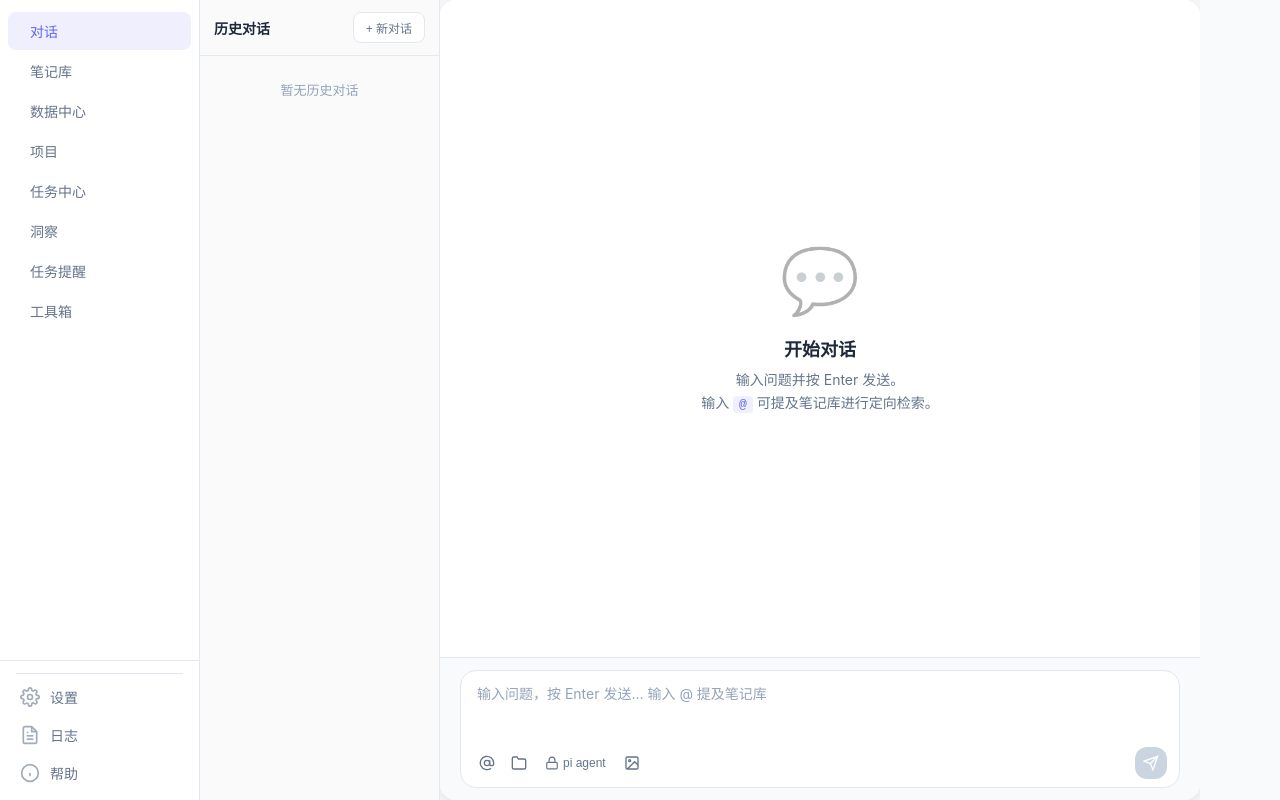
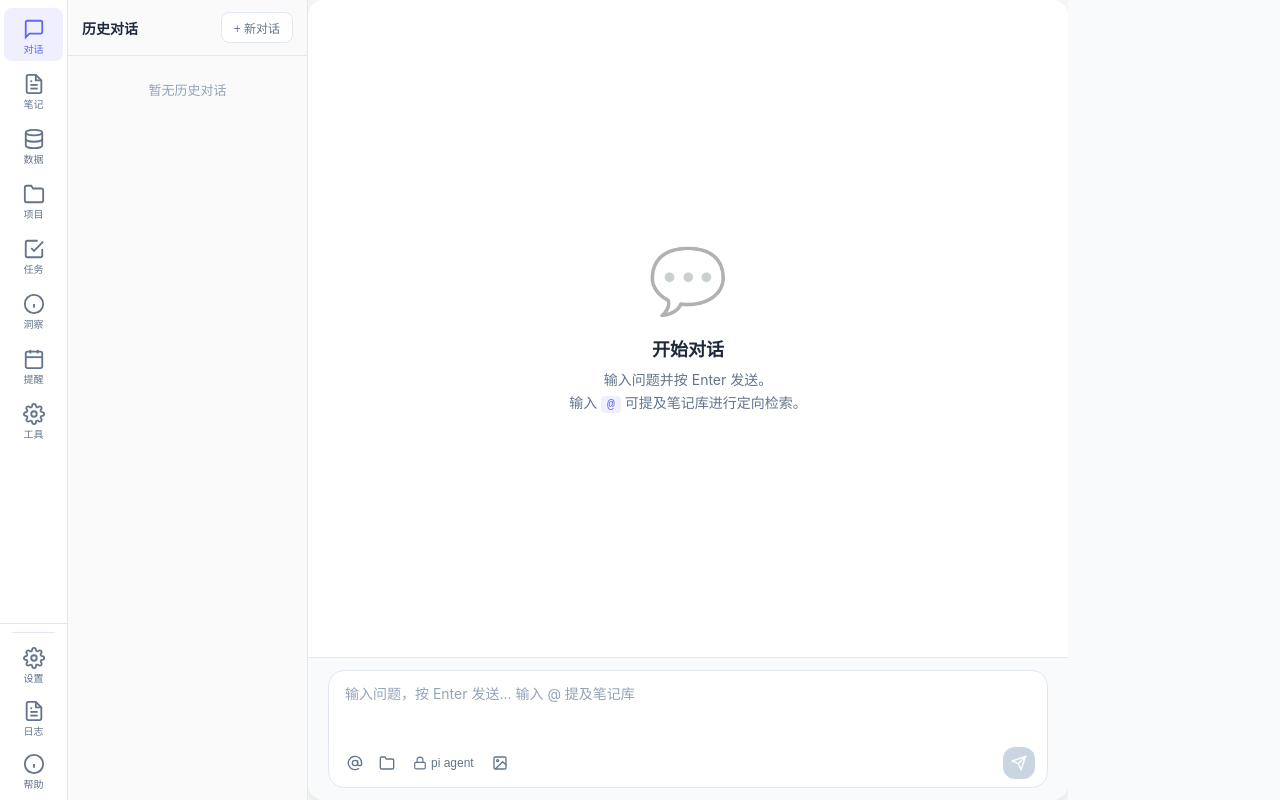
Before and after one commit to zeasin/qihang-ai-assistant, a Vue app: page /notes#/chat in a window 1280 px wide. Built offline with nearby package versions, Linux system fonts and the light colour scheme.

Commit message:
美化UI

```diff
--- a/src/components/AppSidebar.vue
+++ b/src/components/AppSidebar.vue
@@ -7,37 +7,25 @@
         :to="item.path"
         class="nav-item"
         :class="{ active: isActive(item.path) }"
+        :title="item.label"
       >
-        <span v-html="item.icon"></span>
+        <span class="nav-icon" v-html="item.icon"></span>
         <span class="nav-label">{{ item.label }}</span>
       </router-link>
     </nav>
 
     <div class="sidebar-footer">
       <div class="footer-divider"></div>
-      <router-link to="/config" class="nav-item" :class="{ active: isActive('/config') }">
-        <svg viewBox="0 0 24 24" fill="none" stroke="currentColor" stroke-width="2">
-          <circle cx="12" cy="12" r="3"/>
-          <path d="M19.4 15a1.65 1.65 0 0 0 .33 1.82l.06.06a2 2 0 0 1 0 2.83 2 2 0 0 1-2.83 0l-.06-.06a1.65 1.65 0 0 0-1.82-.33 1.65 1.65 0 0 0-1 1.51V21a2 2 0 0 1-2 2 2 2 0 0 1-2-2v-.09A1.65 1.65 0 0 0 9 19.4a1.65 1.65 0 0 0-1.82.33l-.06.06a2 2 0 0 1-2.83 0 2 2 0 0 1 0-2.83l.06-.06a1.65 1.65 0 0 0 .33-1.82 1.65 1.65 0 0 0-1.51-1H3a2 2 0 0 1-2-2 2 2 0 0 1 2-2h.09A1.65 1.65 0 0 0 4.6 9a1.65 1.65 0 0 0-.33-1.82l-.06-.06a2 2 0 0 1 0-2.83 2 2 0 0 1 2.83 0l.06.06a1.65 1.65 0 0 0 1.82.33H9a1.65 1.65 0 0 0 1-1.51V3a2 2 0 0 1 2-2 2 2 0 0 1 2 2v.09a1.65 1.65 0 0 0 1 1.51 1.65 1.65 0 0 0 1.82-.33l.06-.06a2 2 0 0 1 2.83 0 2 2 0 0 1 0 2.83l-.06.06a1.65 1.65 0 0 0-.33 1.82V9a1.65 1.65 0 0 0 1.51 1H21a2 2 0 0 1 2 2 2 2 0 0 1-2 2h-.09a1.65 1.65 0 0 0-1.51 1z"/>
-        </svg>
+      <router-link to="/config" class="nav-item" :class="{ active: isActive('/config') }" title="设置">
+        <span class="nav-icon"><svg viewBox="0 0 24 24" fill="none" stroke="currentColor" stroke-width="2"><circle cx="12" cy="12" r="3"/><path d="M19.4 15a1.65 1.65 0 0 0 .33 1.82l.06.06a2 2 0 0 1 0 2.83 2 2 0 0 1-2.83 0l-.06-.06a1.65 1.65 0 0 0-1.82-.33 1.65 1.65 0 0 0-1 1.51V21a2 2 0 0 1-2 2 2 2 0 0 1-2-2v-.09A1.65 1.65 0 0 0 9 19.4a1.65 1.65 0 0 0-1.82.33l-.06.06a2 2 0 0 1-2.83 0 2 2 0 0 1 0-2.83l.06-.06a1.65 1.65 0 0 0 .33-1.82 1.65 1.65 0 0 0-1.51-1H3a2 2 0 0 1-2-2 2 2 0 0 1 2-2h.09A1.65 1.65 0 0 0 4.6 9a1.65 1.65 0 0 0-.33-1.82l-.06-.06a2 2 0 0 1 0-2.83 2 2 0 0 1 2.83 0l.06.06a1.65 1.65 0 0 0 1.82.33H9a1.65 1.65 0 0 0 1-1.51V3a2 2 0 0 1 2-2 2 2 0 0 1 2 2v.09a1.65 1.65 0 0 0 1 1.51 1.65 1.65 0 0 0 1.82-.33l.06-.06a2 2 0 0 1 2.83 0 2 2 0 0 1 0 2.83l-.06.06a1.65 1.65 0 0 0-.33 1.82V9a1.65 1.65 0 0 0 1.51 1H21a2 2 0 0 1 2 2 2 2 0 0 1-2 2h-.09a1.65 1.65 0 0 0-1.51 1z"/></svg></span>
         <span class="nav-label">设置</span>
       </router-link>
-      <router-link to="/log" class="nav-item" :class="{ active: isActive('/log') }">
-        <svg viewBox="0 0 24 24" fill="none" stroke="currentColor" stroke-width="2">
-          <path d="M14 2H6a2 2 0 0 0-2 2v16a2 2 0 0 0 2 2h12a2 2 0 0 0 2-2V8z"/>
-          <polyline points="14 2 14 8 20 8"/>
-          <line x1="16" y1="13" x2="8" y2="13"/>
-          <line x1="16" y1="17" x2="8" y2="17"/>
-          <polyline points="10 9 9 9 8 9"/>
-        </svg>
+      <router-link to="/log" class="nav-item" :class="{ active: isActive('/log') }" title="日志">
+        <span class="nav-icon"><svg viewBox="0 0 24 24" fill="none" stroke="currentColor" stroke-width="2"><path d="M14 2H6a2 2 0 0 0-2 2v16a2 2 0 0 0 2 2h12a2 2 0 0 0 2-2V8z"/><polyline points="14 2 14 8 20 8"/><line x1="16" y1="13" x2="8" y2="13"/><line x1="16" y1="17" x2="8" y2="17"/><polyline points="10 9 9 9 8 9"/></svg></span>
         <span class="nav-label">日志</span>
       </router-link>
-      <router-link to="/help" class="nav-item" :class="{ active: isActive('/help') }">
-        <svg viewBox="0 0 24 24" fill="none" stroke="currentColor" stroke-width="2">
-          <circle cx="12" cy="12" r="10"/>
-          <line x1="12" y1="16" x2="12" y2="12"/>
-          <line x1="12" y1="8" x2="12.01" y2="8"/>
-        </svg>
+      <router-link to="/help" class="nav-item" :class="{ active: isActive('/help') }" title="帮助">
+        <span class="nav-icon"><svg viewBox="0 0 24 24" fill="none" stroke="currentColor" stroke-width="2"><circle cx="12" cy="12" r="10"/><line x1="12" y1="16" x2="12" y2="12"/><line x1="12" y1="8" x2="12.01" y2="8"/></svg></span>
         <span class="nav-label">帮助</span>
       </router-link>
     </div>
@@ -57,12 +45,12 @@ const navItems = [
   },
   {
     path: '/notes',
-    label: '笔记库',
+    label: '笔记',
     icon: '<svg viewBox="0 0 24 24" fill="none" stroke="currentColor" stroke-width="2"><path d="M14 2H6a2 2 0 0 0-2 2v16a2 2 0 0 0 2 2h12a2 2 0 0 0 2-2V8z"/><polyline points="14 2 14 8 20 8"/><line x1="16" y1="13" x2="8" y2="13"/><line x1="16" y1="17" x2="8" y2="17"/><polyline points="10 9 9 9 8 9"/></svg>'
   },
   {
     path: '/data',
-    label: '数据中心',
+    label: '数据',
     icon: '<svg viewBox="0 0 24 24" fill="none" stroke="currentColor" stroke-width="2"><ellipse cx="12" cy="5" rx="9" ry="3"/><path d="M21 12c0 1.66-4 3-9 3s-9-1.34-9-3"/><path d="M3 5v14c0 1.66 4 3 9 3s9-1.34 9-3V5"/></svg>'
   },
   {
@@ -72,7 +60,7 @@ const navItems = [
   },
   {
     path: '/tasks',
-    label: '任务中心',
+    label: '任务',
     icon: '<svg viewBox="0 0 24 24" fill="none" stroke="currentColor" stroke-width="2"><path d="M9 11l3 3L22 4"/><path d="M21 12v7a2 2 0 0 1-2 2H5a2 2 0 0 1-2-2V5a2 2 0 0 1 2-2h11"/></svg>'
   },
   {
@@ -82,12 +70,12 @@ const navItems = [
   },
   {
     path: '/planner',
-    label: '任务提醒',
+    label: '提醒',
     icon: '<svg viewBox="0 0 24 24" fill="none" stroke="currentColor" stroke-width="2"><rect x="3" y="4" width="18" height="18" rx="2" ry="2"/><line x1="16" y1="2" x2="16" y2="6"/><line x1="8" y1="2" x2="8" y2="6"/><line x1="3" y1="10" x2="21" y2="10"/></svg>'
   },
   {
     path: '/tools',
-    label: '工具箱',
+    label: '工具',
     icon: '<svg viewBox="0 0 24 24" fill="none" stroke="currentColor" stroke-width="2"><circle cx="12" cy="12" r="3"/><path d="M19.4 15a1.65 1.65 0 0 0 .33 1.82l.06.06a2 2 0 0 1 0 2.83 2 2 0 0 1-2.83 0l-.06-.06a1.65 1.65 0 0 0-1.82-.33 1.65 1.65 0 0 0-1 1.51V21a2 2 0 0 1-2 2 2 2 0 0 1-2-2v-.09A1.65 1.65 0 0 0 9 19.4a1.65 1.65 0 0 0-1.82.33l-.06.06a2 2 0 0 1-2.83 0 2 2 0 0 1 0-2.83l.06-.06a1.65 1.65 0 0 0 .33-1.82 1.65 1.65 0 0 0-1.51-1H3a2 2 0 0 1-2-2 2 2 0 0 1 2-2h.09A1.65 1.65 0 0 0 4.6 9a1.65 1.65 0 0 0-.33-1.82l-.06-.06a2 2 0 0 1 0-2.83 2 2 0 0 1 2.83 0l.06.06a1.65 1.65 0 0 0 1.82.33H9a1.65 1.65 0 0 0 1-1.51V3a2 2 0 0 1 2-2 2 2 0 0 1 2 2v.09a1.65 1.65 0 0 0 1 1.51 1.65 1.65 0 0 0 1.82-.33l.06-.06a2 2 0 0 1 2.83 0 2 2 0 0 1 0 2.83l-.06.06a1.65 1.65 0 0 0-.33 1.82V9a1.65 1.65 0 0 0 1.51 1H21a2 2 0 0 1 2 2 2 2 0 0 1-2 2h-.09a1.65 1.65 0 0 0-1.51 1z"/></svg>'
   }
 ];
@@ -99,7 +87,7 @@ const isActive = (path: string) => {
 
 <style scoped>
 .sidebar {
-  width: 200px;
+  width: 68px;
   background: var(--bg-sidebar);
   border-right: 1px solid var(--border);
   display: flex;
@@ -112,22 +100,23 @@ const isActive = (path: string) => {
   display: flex;
   flex-direction: column;
   gap: 2px;
-  padding: 12px 8px;
+  padding: 8px 4px;
   overflow-y: auto;
 }
 
 .nav-item {
   display: flex;
+  flex-direction: column;
   align-items: center;
-  gap: 10px;
-  padding: 9px 12px;
+  gap: 3px;
+  padding: 10px 2px 6px;
   cursor: pointer;
   color: var(--text-secondary);
-  font-size: 14px;
+  font-size: 10px;
   transition: all 0.15s;
   border-radius: var(--radius-sm);
   text-decoration: none;
-  white-space: nowrap;
+  line-height: 1.2;
 }
 
 .nav-item:hover {
@@ -138,23 +127,41 @@ const isActive = (path: string) => {
 .nav-item.active {
   background: rgba(99, 102, 241, 0.1);
   color: var(--primary);
-  font-weight: 500;
 }
 
-.nav-item svg {
-  width: 20px;
-  height: 20px;
-  flex-shrink: 0;
+.nav-item.active .nav-icon :deep(svg) {
+  stroke: var(--primary);
+}
+
+.nav-icon {
+  display: flex;
+  align-items: center;
+  justify-content: center;
+}
+
+.nav-icon :deep(svg) {
+  width: 22px;
+  height: 22px;
+}
+
+.nav-item:hover .nav-icon :deep(svg) {
+  stroke-width: 2.2;
+}
+
+.nav-label {
+  font-size: 10px;
+  text-align: center;
+  white-space: nowrap;
 }
 
 .nav-item:active {
-  transform: scale(0.98);
+  transform: scale(0.96);
 }
 
 .sidebar-footer {
   display: flex;
   flex-direction: column;
-  padding: 8px;
+  padding: 4px;
   border-top: 1px solid var(--border);
 }
 
@@ -163,14 +170,6 @@ const isActive = (path: string) => {
   color: var(--primary);
 }
 
-.sidebar-footer .nav-item svg {
-  opacity: 0.6;
-}
-
-.sidebar-footer .nav-item:hover svg {
-  opacity: 1;
-}
-
 .footer-divider {
   height: 1px;
   background: var(--border);
```
